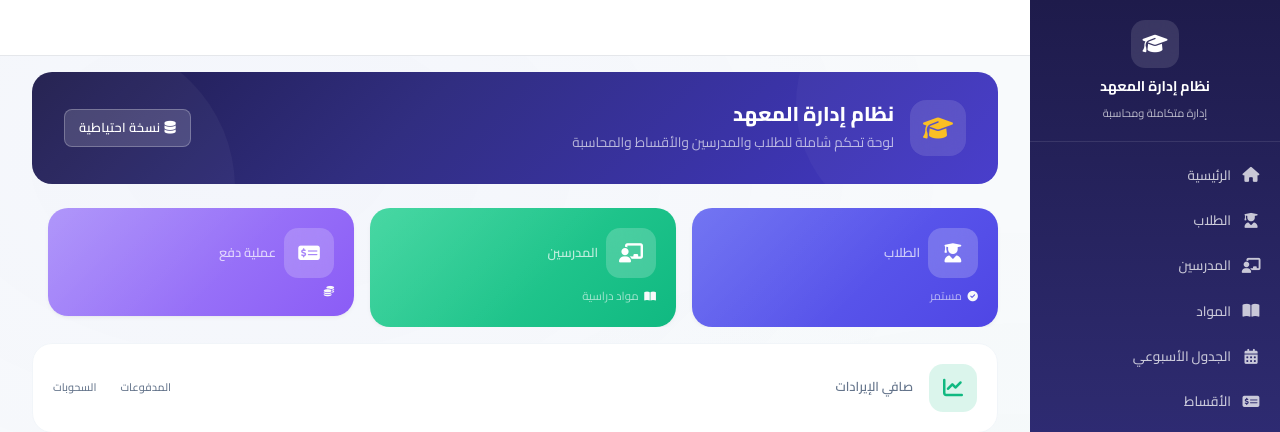
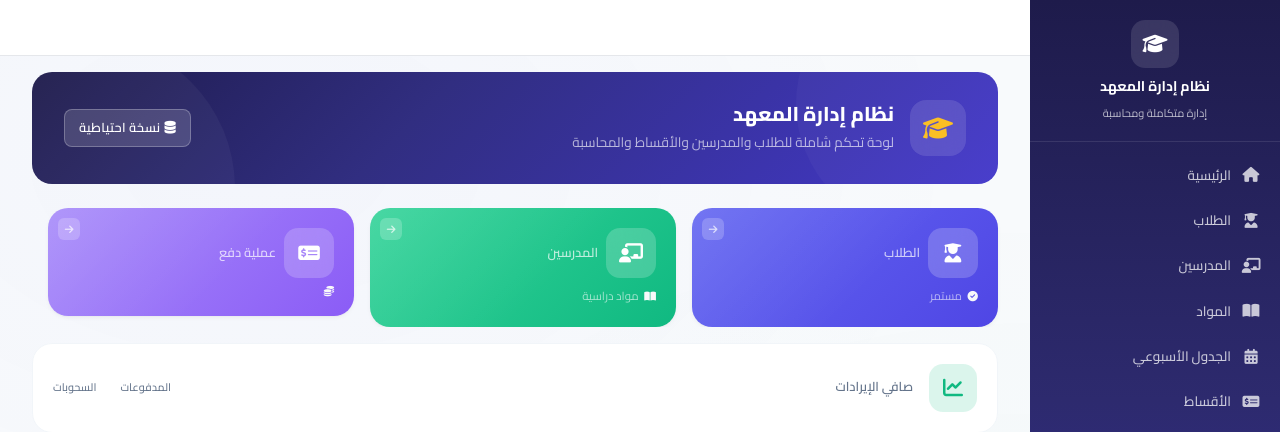
Before and after one commit to Hussam9329/institute_web_system, a Python web app: template templates/index.html in a window 1280 px wide. Shown: the top 432 px of the page. Run offline with Jinja, Linux system fonts and the light colour scheme; the template is opened without the code that fills it, so the values that code supplies are empty.

Commit message:
Make homepage stat cards clickable: Students->students, Teachers->teachers, Payments->payments, Net Revenue->accounting

```diff
--- a/templates/index.html
+++ b/templates/index.html
@@ -64,9 +64,46 @@
 .dash-stats .stat-card {
     border: none;
     padding: 0;
+    cursor: pointer;
+    transition: var(--transition);
+    text-decoration: none;
+    color: white;
+}
+.dash-stats .stat-card:hover {
+    transform: translateY(-3px);
+    box-shadow: 0 8px 25px rgba(0,0,0,0.2);
+    text-decoration: none;
+    color: white;
 }
 .dash-stats .stat-card .card-body {
     padding: 1.25rem;
+}
+.dash-stats .stat-card .stat-detail i,
+.dash-stats .stat-card .stat-detail span {
+    color: inherit;
+}
+.dash-stats .stat-card .stat-go {
+    position: absolute;
+    top: 10px;
+    left: 10px;
+    width: 22px;
+    height: 22px;
+    background: rgba(255,255,255,0.2);
+    border-radius: 6px;
+    display: flex;
+    align-items: center;
+    justify-content: center;
+    font-size: 10px;
+    color: rgba(255,255,255,0.7);
+    transition: all 0.2s;
+}
+.dash-stats .stat-card:hover .stat-go {
+    background: rgba(255,255,255,0.35);
+    color: white;
+    transform: translateX(-2px);
+}
+.dash-stats .stat-card {
+    position: relative;
 }
 .dash-stats .stat-icon {
     width: 50px;
@@ -114,6 +151,7 @@
 .dash-net-card:hover {
     box-shadow: var(--shadow-md);
     border-color: var(--success);
+    transform: translateY(-2px);
 }
 .dash-net-icon {
     width: 48px;
@@ -499,7 +537,8 @@
     <div class="row g-2 g-md-3 mb-3 dash-stats">
         <!-- الطلاب -->
         <div class="col-6 col-md-4 dash-animate dash-delay-1">
-            <div class="card stat-card bg-gradient-blue text-white">
+            <a href="/students" class="card stat-card bg-gradient-blue text-white">
+                <span class="stat-go"><i class="fas fa-arrow-left"></i></span>
                 <div class="card-body">
                     <div class="d-flex align-items-center gap-2 mb-2">
                         <div class="stat-icon">
@@ -520,12 +559,13 @@
                         {% endif %}
                     </div>
                 </div>
-            </div>
+            </a>
         </div>
 
         <!-- المدرسين -->
         <div class="col-6 col-md-4 dash-animate dash-delay-2">
-            <div class="card stat-card bg-gradient-emerald text-white">
+            <a href="/teachers" class="card stat-card bg-gradient-emerald text-white">
+                <span class="stat-go"><i class="fas fa-arrow-left"></i></span>
                 <div class="card-body">
                     <div class="d-flex align-items-center gap-2 mb-2">
                         <div class="stat-icon">
@@ -541,12 +581,13 @@
                         <span>{{ stats.total_subjects }} مواد دراسية</span>
                     </div>
                 </div>
-            </div>
+            </a>
         </div>
 
         <!-- المدفوعات -->
         <div class="col-6 col-md-4 dash-animate dash-delay-3">
-            <div class="card stat-card bg-gradient-purple text-white">
+            <a href="/payments" class="card stat-card bg-gradient-purple text-white">
+                <span class="stat-go"><i class="fas fa-arrow-left"></i></span>
                 <div class="card-body">
                     <div class="d-flex align-items-center gap-2 mb-2">
                         <div class="stat-icon">
@@ -562,14 +603,14 @@
                         <span>{{ format_currency(stats.total_amount_paid) }}</span>
                     </div>
                 </div>
-            </div>
+            </a>
         </div>
 
     </div>
 
     <!-- ===== صافي الإيرادات ===== -->
     {% set net_revenue = stats.total_institute_deduction or 0 %}
-    <div class="dash-net-card dash-animate dash-delay-5">
+    <a href="/accounting" class="dash-net-card dash-animate dash-delay-5" style="text-decoration:none;color:inherit;">
         <div class="dash-net-icon" style="background: var(--success-glow); color: var(--success);">
             <i class="fas fa-chart-line"></i>
         </div>
@@ -590,7 +631,7 @@
                 <div class="lbl">السحوبات</div>
             </div>
         </div>
-    </div>
+    </a>
 
 
 
```
